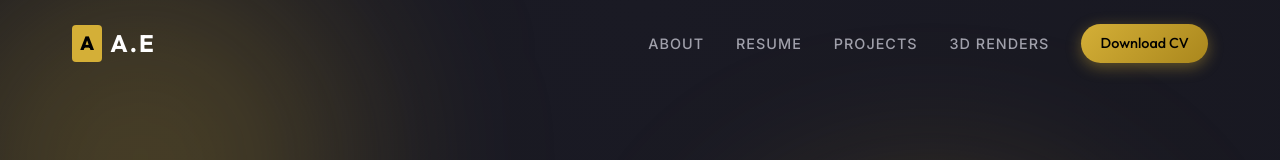
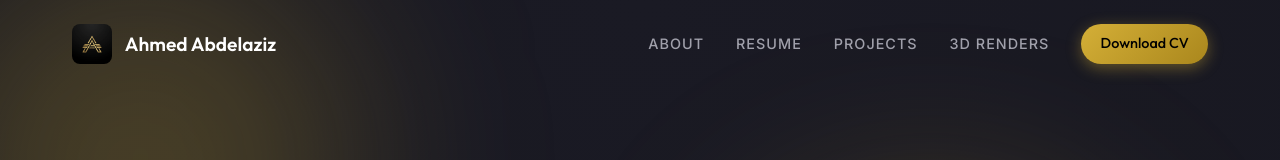
Before and after one commit to aabdelazizeldeeb/aabdelazizeldeeb.github.io, a React (Vite) app: page / in a window 1280 px wide. Shown: the top 160 px of the page. Built offline with nearby package versions, Linux system fonts and the light colour scheme.

Commit message:
Update logo and favicon

```diff
--- a/index.html
+++ b/index.html
@@ -2,7 +2,7 @@
 <html lang="en">
   <head>
     <meta charset="UTF-8" />
-    <link rel="icon" type="image/svg+xml" href="/favicon.svg" />
+    <link rel="icon" type="image/jpeg" href="/favicon.jpg" />
     <meta name="viewport" content="width=device-width, initial-scale=1.0" />
     <title>Ahmed Abdelaziz | Portfolio</title>
   </head>
--- a/src/components/Navbar.jsx
+++ b/src/components/Navbar.jsx
@@ -1,6 +1,7 @@
 import React, { useState, useEffect } from 'react';
 import { Menu, X } from 'lucide-react';
 import cvFile from '../assets/PDF/Ahmed_Abdelaziz_CV.pdf';
+import logoPic from '../assets/logo.jpg';
 
 const Navbar = () => {
   const [scrolled, setScrolled] = useState(false);
@@ -35,9 +36,10 @@ const Navbar = () => {
       transition: 'all 0.4s ease'
     }}>
       <div className="container" style={{ display: 'flex', justifyContent: 'space-between', alignItems: 'center' }}>
-        <a href="#home" style={{ display: 'flex', alignItems: 'center', gap: '0.5rem', fontSize: '1.5rem', fontWeight: 700, fontFamily: 'var(--font-heading)', color: 'var(--text-primary)', textDecoration: 'none' }}>
-          <div style={{ background: 'var(--accent-gold)', color: '#000', padding: '0.2rem 0.5rem', borderRadius: '4px', fontSize: '1.2rem', fontWeight: 900 }}>A</div>
-          <span style={{ letterSpacing: '2px' }}>A.E</span>
+
+        <a href="#home" style={{ display: 'flex', alignItems: 'center', gap: '0.8rem', fontSize: '1.2rem', fontWeight: 600, fontFamily: 'var(--font-heading)', color: 'var(--text-primary)', textDecoration: 'none' }}>
+          <img src={logoPic} alt="Ahmed Abdelaziz Logo" style={{ width: '40px', height: '40px', borderRadius: '8px', objectFit: 'cover' }} />
+          <span>Ahmed Abdelaziz</span>
         </a>
 
         <div style={{ display: 'none' }} className="desktop-nav">
```
Also changed, not shown: public/favicon.jpg (added), src/assets/logo.jpg (added).
